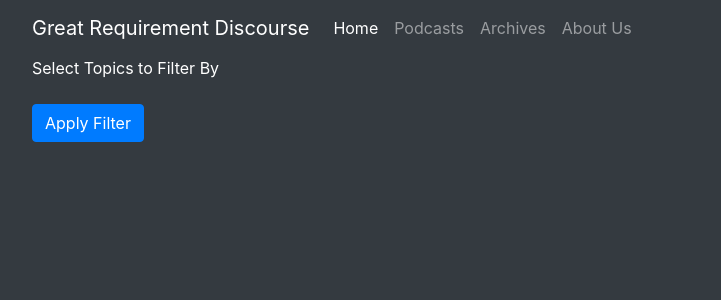
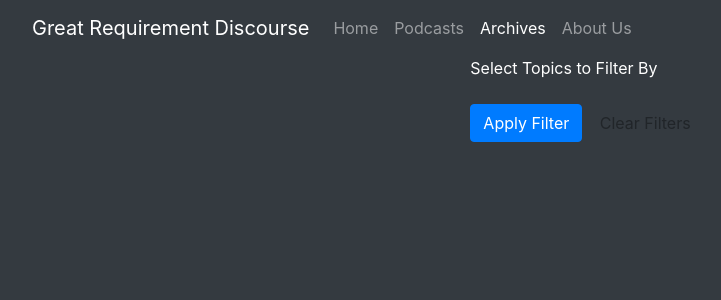
Before and after one commit to jdellape/grdiscourse, a Flask app: page /archives-bootstrap in a window 1280 px wide. Shown: the top 300 px of the page, without its empty margins (53-774 px from the left). Run offline with Flask 2, Linux system fonts and the light colour scheme; data that the repository does not hold is empty.

Commit message:
checkbox logic

```diff
--- a/application/routes.py
+++ b/application/routes.py
@@ -29,24 +29,33 @@ def podcasts_bootstrap():
 @app.route("/archives-bootstrap", methods=['GET','POST'])
 def archives_bootstrap():
     distinct_topic_list = get_all_topics()
+    filters_checked = []
+    featured_resources = []
 
-    #THIS IS WHERE IM GETTING USER CHECKBOX SELECTIONS
-    #Grab any checkbox selections and put them into a list
-    filters_checked = request.form.getlist('check')
+    #Do the following assuming filters have not been cleared
+    if request.form.get('clearFilters') == None:
+        #THIS IS WHERE IM GETTING USER CHECKBOX SELECTIONS
+        #Grab any checkbox selections and put them into a list
+        filters_checked = request.form.getlist('check')
 
-    #Boolean to check if any checkbox were selected
-    filters_exist = bool(filters_checked)
+        #Boolean to check if any checkbox were selected
+        filters_exist = bool(filters_checked)
 
-    #If user selected any filters, filter resources by those topics, else return all featured resources
-    if filters_exist:
-        featured_resources = get_all_featured_resources(filter_topics=filters_checked)
+        #If user selected any filters, filter resources by those topics, else return all featured resources
+        if filters_exist:
+            featured_resources = get_all_featured_resources(filter_topics=filters_checked)
+        else:
+            featured_resources = get_all_featured_resources()
+
+    #If user clicked to clear filters
     else:
         featured_resources = get_all_featured_resources()
 
     for featured_resource in featured_resources:
         featured_resource['publish_date'] =  str(featured_resource['publish_date'])[:10]
 
-    return render_template("archives_bootstrap.html", featured_resources=featured_resources, distinct_topic_list=distinct_topic_list, title="Archives")
+    return render_template("archives_bootstrap.html", featured_resources=featured_resources, filters_checked=filters_checked,
+                            distinct_topic_list=distinct_topic_list, title="Archives")
 
 
 @app.route("/about-us")
--- a/application/templates/archives_bootstrap.html
+++ b/application/templates/archives_bootstrap.html
@@ -3,19 +3,29 @@
 
 <!-- Section to filter content -->
 <div class="container text-white">
+    <div class="row justify-content-center align-items-center">
         <form name="archive_search_form" id="archive_search_form" action="{{url_for('archives_bootstrap')}}" method="POST">
             <div class="form-group">
                 <label>Select Topics to Filter By</label>
                 {% for topic in distinct_topic_list %}
                 <div class="form-check form-check-inline">
                     <label>
+                    <!-- Persist checkboxes selected by user -->
+                    {% if topic in filters_checked %}
+                    <input type="checkbox" name="check" value={{topic}} checked>{{topic}}
+                    {% else %}
                     <input type="checkbox" name="check" value={{topic}}>{{topic}}
+                    {% endif %}
                     </label>
                 </div><!-- form-check -->
                 {%endfor%}
             </div><!-- form-group -->
-        <button class="btn btn-primary" type="submit">Apply Filter</button>
+            <div class="form-group justify-content-center align-items-center">
+                <button class="btn btn-primary" type="submit" value="Apply fitlers value">Apply Filter</button>
+                <button class="btn btn-seconday" type="submit" name="clearFilters" value="clearClicked">Clear Filters</button>
+            </div>
         </form>
+    </div>
 </div>
 
 <!-- Show content which has been featured -->
--- a/application/templates/includes/nav_bootstrap.html
+++ b/application/templates/includes/nav_bootstrap.html
@@ -1,4 +1,4 @@
-<nav class="navbar navbar-dark bg-dark navbar-expand-sm navbar-fixed-top" role='navigation'>
+<nav class="navbar navbar-dark bg-dark navbar-expand-sm navbar-fixed-top sticky-top" role='navigation'>
     <div class="container">
 
       <button class="navbar-toggler" type="button"
@@ -12,7 +12,7 @@
 
       <div class="collapse navbar-collapse" id="myTogglerNav">
         <div class="navbar-nav">
-          <a class="nav-item nav-link active" href="{{ url_for('home_bootstrap') }}">Home</a>
+          <a class="nav-item nav-link" href="{{ url_for('home_bootstrap') }}">Home</a>
           <a class="nav-item nav-link" href="{{ url_for('podcasts_bootstrap') }}">Podcasts</a>
           <a class="nav-item nav-link" href="{{ url_for('archives_bootstrap') }}">Archives</a>
           <a class="nav-item nav-link" href="{{ url_for('about_us') }}">About Us</a>
--- a/application/templates/layout_bootstrap.html
+++ b/application/templates/layout_bootstrap.html
@@ -10,8 +10,8 @@
 
   <title>{{title}}</title>
   </head>
-{% include "includes/nav_bootstrap.html" %}
 <body class="bg-dark">
+    {% include "includes/nav_bootstrap.html" %}
 
     {% block content %}
 
@@ -23,6 +23,18 @@
     <script src="https://code.jquery.com/jquery-3.5.1.slim.min.js" integrity="sha384-DfXdz2htPH0lsSSs5nCTpuj/zy4C+OGpamoFVy38MVBnE+IbbVYUew+OrCXaRkfj" crossorigin="anonymous"></script>
     <script src="https://cdn.jsdelivr.net/npm/bootstrap@4.5.3/dist/js/bootstrap.bundle.min.js" integrity="sha384-ho+j7jyWK8fNQe+A12Hb8AhRq26LrZ/JpcUGGOn+Y7RsweNrtN/tE3MoK7ZeZDyx" crossorigin="anonymous"></script>
 
+     <!-- Javascript to make navbar item for current page you're on highlighted -->
+      <!-- https://stackoverflow.com/questions/35427641/how-to-dynamically-set-the-active-class-in-bootstrap-navbar#35428555 -->
+      <script>
+            $(document).ready(function () {
+        var url = window.location;
+        $('.nav-item [href="'+ url +'"]').addClass('active');
+        $('.nav-item').filter(function() {
+             return this.href == url;
+        }).addClass('active');
+    });
+      </script>
+
     <!-- Option 2: jQuery, Popper.js, and Bootstrap JS
     <script src="https://code.jquery.com/jquery-3.5.1.slim.min.js" integrity="sha384-DfXdz2htPH0lsSSs5nCTpuj/zy4C+OGpamoFVy38MVBnE+IbbVYUew+OrCXaRkfj" crossorigin="anonymous"></script>
     <script src="https://cdn.jsdelivr.net/npm/popper.js@1.16.1/dist/umd/popper.min.js" integrity="sha384-9/reFTGAW83EW2RDu2S0VKaIzap3H66lZH81PoYlFhbGU+6BZp6G7niu735Sk7lN" crossorigin="anonymous"></script>
```
Also changed, not shown: application/templates/about_us.html (+0 -21 lines). Lines whose indentation alone changed are shown as unchanged.
